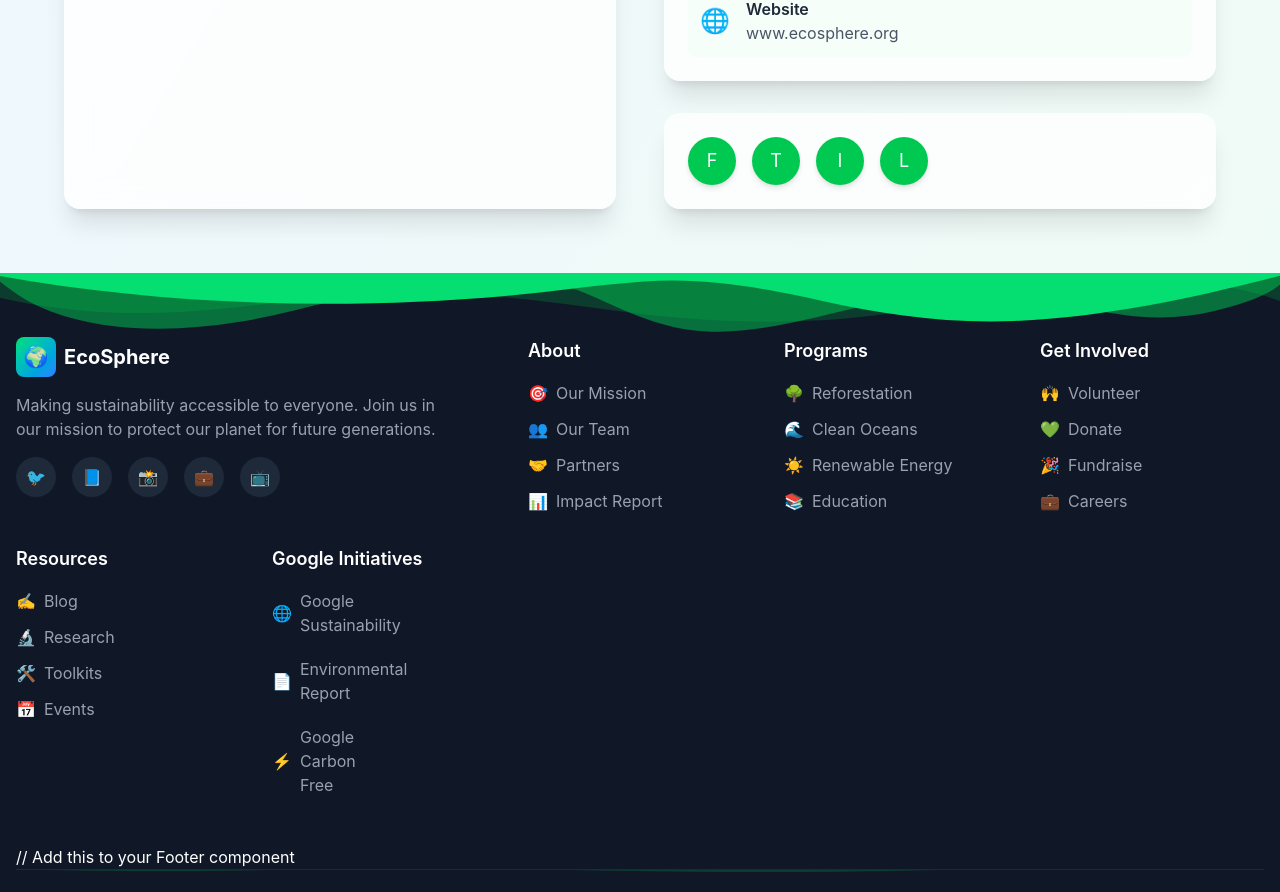
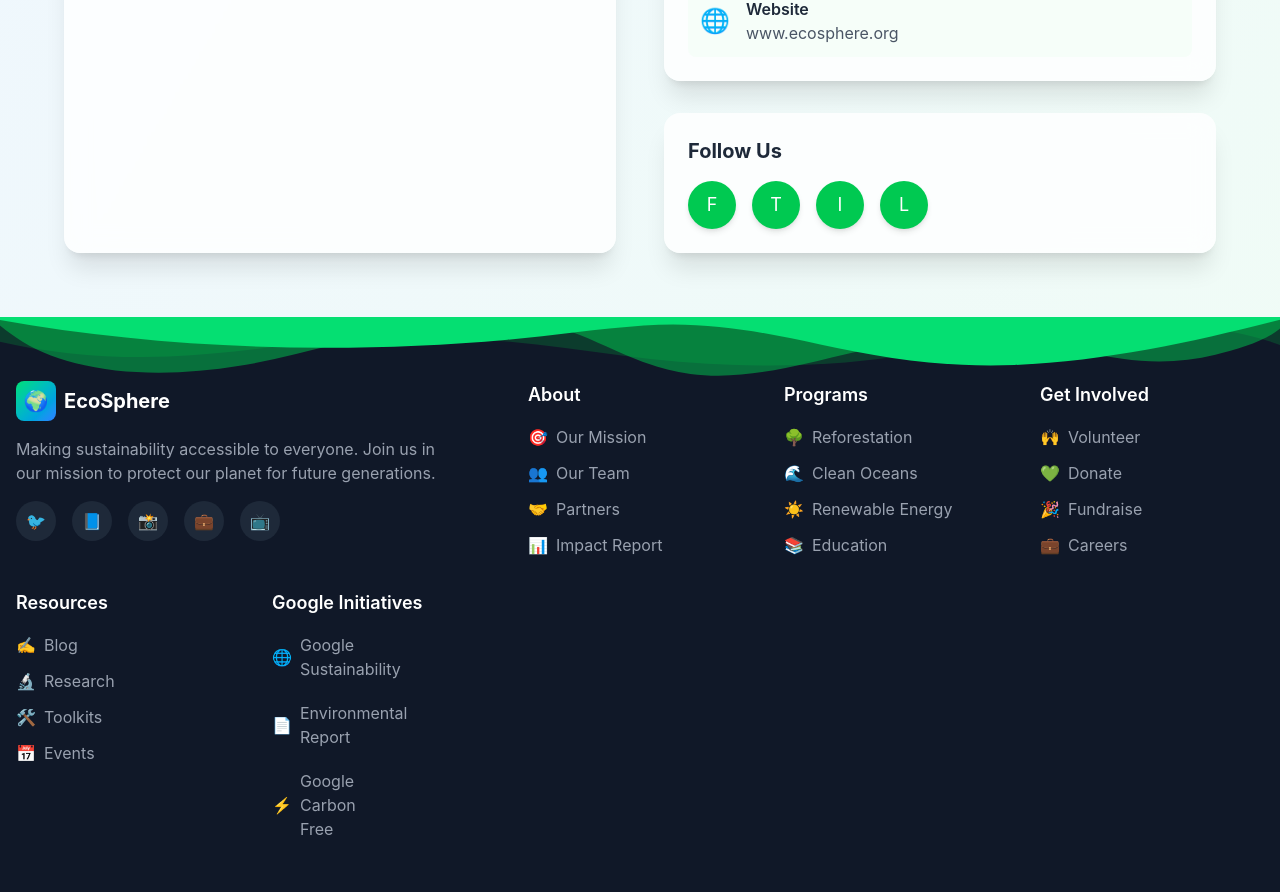
Before and after one commit to rajshekharbind/save-environment, a React (Vite) app: page /contact in a window 1280 px wide. Shown: the part 907-1799 px from the top of the page. Built offline with nearby package versions, Linux system fonts and the light colour scheme.

Commit message:
just update further in contact pages

```diff
--- a/src/pages/Contact.jsx
+++ b/src/pages/Contact.jsx
@@ -185,9 +185,9 @@
 
             {/* Social Media */}
             <div className="bg-white/80 dark:bg-gray-800/80 backdrop-blur-md rounded-2xl p-6 shadow-xl">
-              {/* <h3 className="text-xl font-bold text-gray-800 dark:text-white mb-4">
+              <h3 className="text-xl font-bold text-gray-800 dark:text-white mb-4">
                 Follow Us
-              </h3> */}
+              </h3>
 
               <div className="flex space-x-4">
                 {['Facebook', 'Twitter', 'Instagram', 'LinkedIn'].map((social, index) => (
```
